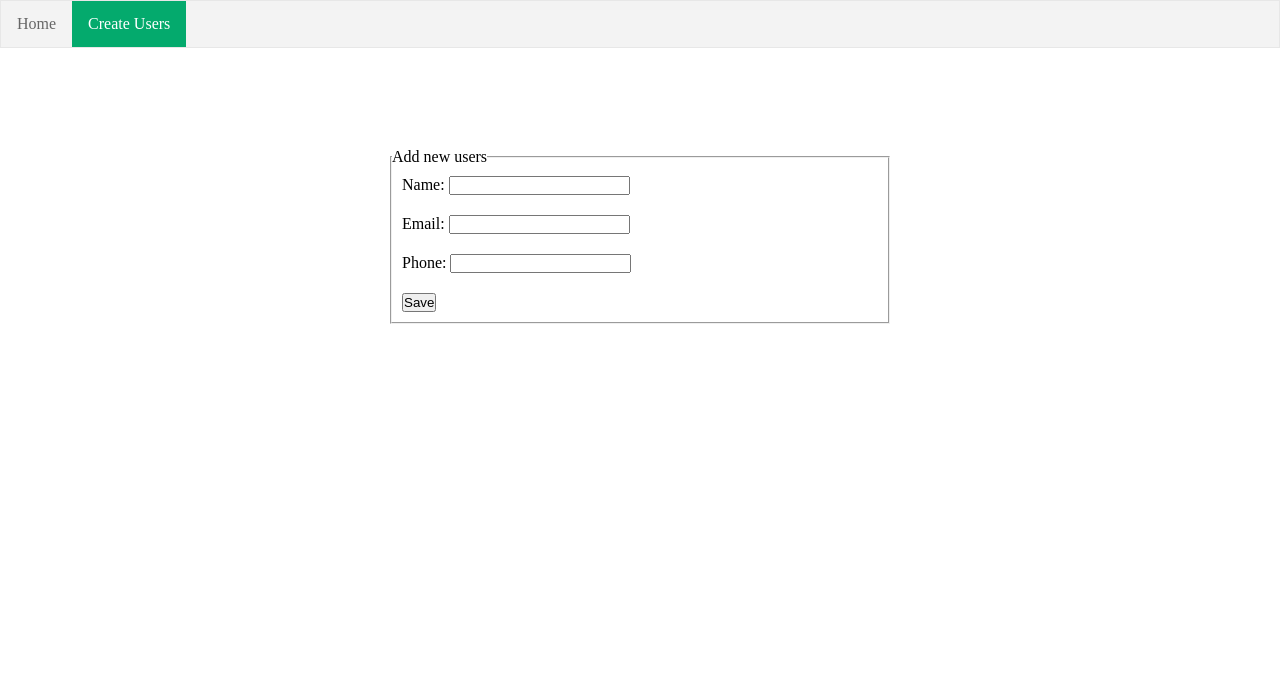
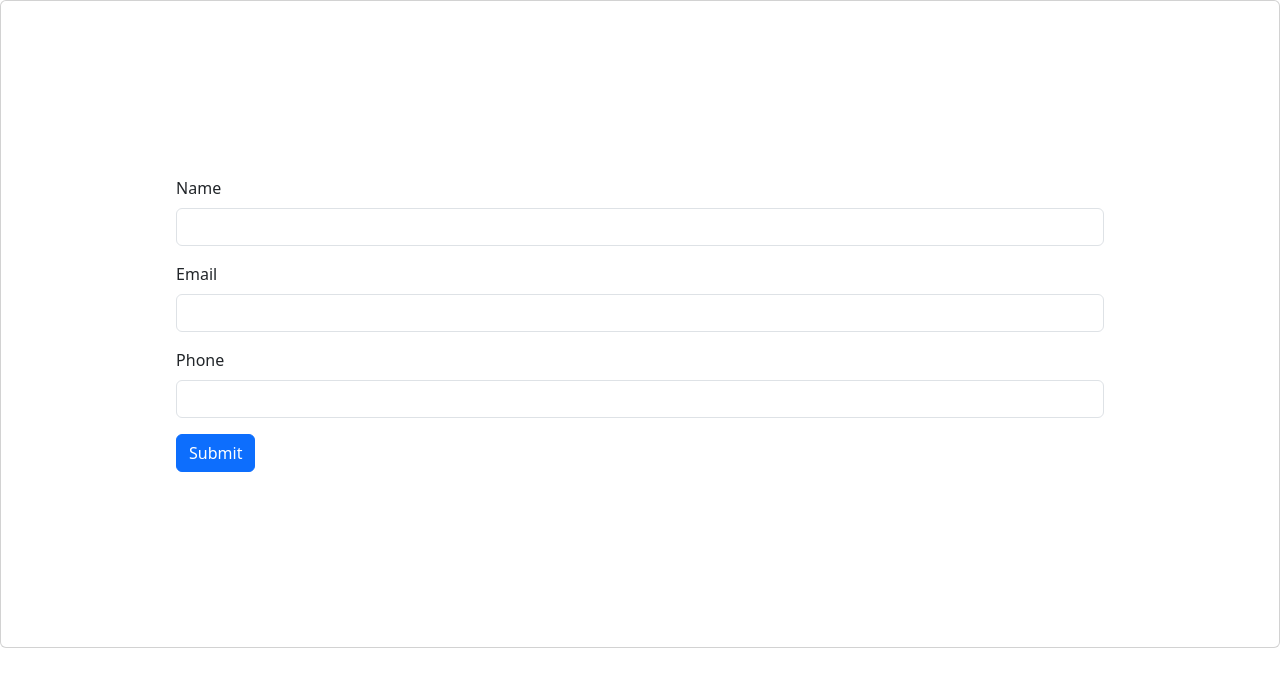
Before and after one commit to Mem2002/BEmobile, a Node server app: page /create in a window 1280 px wide. Shown: the top 687 px of the page. Run offline with Node 20, Linux system fonts and the light colour scheme; some libraries are stand-ins or nearby versions.

Commit message:
update boostrap

```diff
--- a/package.json
+++ b/package.json
@@ -11,6 +11,7 @@
   "author": "",
   "license": "ISC",
   "dependencies": {
+    "bootstrap": "^5.3.3",
     "dotenv": "16.4.5",
     "ejs": "3.1.8",
     "express": "4.19.2",
--- a/src/server.js
+++ b/src/server.js
@@ -30,6 +30,8 @@ app.use("/v1/api", apiRoutes);
 // const cat = new Kitten({ name: "Hoi dan IT model" });
 // cat.save();
 
+//dùng cách này không đẩy lên clound được
+
 // (async () => {
 //   //test connection
 //   try {
@@ -47,6 +49,8 @@ app.listen(port, async () => {
     await connection();
     console.log(`App is running at ${port}`);
   } catch (err) {
+    console.log(">>> Error connect to DB", error);
     console.log(">>> Err when starting server: " + err);
+
   }
 });
--- a/src/views/create.ejs
+++ b/src/views/create.ejs
@@ -4,10 +4,11 @@
     <meta name="viewport" content="width=device-width, initial-scale=1.0">
     <title>Create User</title>
     <link rel="stylesheet" href="/css/styles.css">
+    <link rel="stylesheet" href="https://cdn.jsdelivr.net/npm/bootstrap@5.3.3/dist/css/bootstrap.min.css">
 </head>
 
 <body>
-    <ul>
+    <!-- <ul>
         <li><a href="/">Home</a></li>
         <li><a href="/create" class="active">Create Users</a></li>
       </ul>
@@ -25,7 +26,7 @@
             <div class="input-group">
                 <label >Email: </label>
                 <input type="text" id="emailId" name="email"/>
-                <!-- server dựa vào name để lấy giá trị -->
+                 server dựa vào name để lấy giá trị
 
             </div>
             <div class="input-group">
@@ -34,11 +35,28 @@
 
             </div>
             <div>
-                <button> Save </button>
+                <button type="button" class="btn btn-primary">Save</button>
             </div>
             </fieldset>
          </form>
-
       </div>
+    </ul> -->
+    <div class="card" >
+    <form style="margin: 13.7%" action="/create-user" method="POST">
+        <div class="mb-3">
+          <label for="exampleInputEmail1" class="form-label">Name </label>
+          <input type="text" class="form-control" id="exampleInputEmail1" aria-describedby="emailHelp" name="name">
+        </div>
+        <div class="mb-3">
+          <label for="exampleInputPassword1" class="form-label">Email</label>
+          <input type="text" id="emailId" name="email" class="form-control">
+        </div>
+        <div class="mb-3">
+            <label for="exampleInputPassword1" class="form-label">Phone</label>
+            <input type="text" name="phone" class="form-control">
+          </div>
+        <button type="submit" class="btn btn-primary">Submit</button>
+      </form>
+    </div>
 </body>
 </html>
```
Also changed, not shown: src/views/edit.ejs (+26 -4 lines), src/views/home.ejs (+10 -5 lines), 1 other file.
